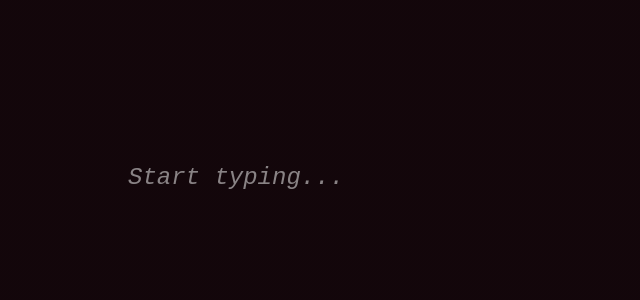
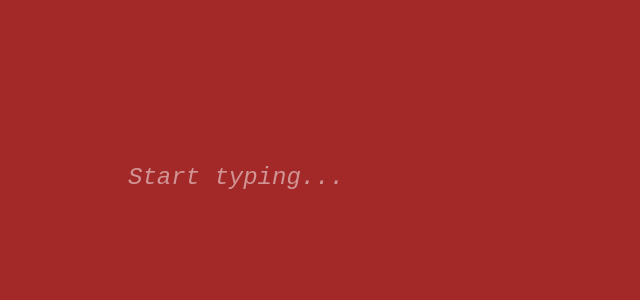
Before and after one commit to davey561/color-writer, a React (Create React App) app: page / in a window 1280 px wide. Shown: the top 300 px of the page, without its empty margins (0-640 px from the left). Built offline with nearby package versions, Linux system fonts and the light colour scheme.

Commit message:
continuous transitions

```diff
--- a/src/App.tsx
+++ b/src/App.tsx
@@ -3,34 +3,70 @@ import "./styles.css"
 
 const App: React.FC = () => {
   const [text, setText] = useState("")
-  const [background, setBackground] = useState(generateBackground(""))
+  const [currentBackground, setCurrentBackground] = useState("hsl(0, 0%, 0%)")
+  const [targetBackground, setTargetBackground] = useState(generateBackground(""))
 
-  // Generate a smooth transition-friendly background based on text
+  // Generate a new background color based on text input
   function generateBackground(inputText: string): string {
-    const colors = Array.from({ length: 20 }, (_, index) => {
-      const charCode = inputText.charCodeAt(index % inputText.length) || 100
-      const hue = (charCode * 7) % 360
-      const saturation = 50 + (charCode % 50)
-      const lightness = (charCode % 30) / 2
-      return `hsl(${hue}, ${saturation}%, ${lightness}%)`
-    })
-    return `radial-gradient(circle, ${colors.join(", ")})`
+    const hue = (inputText.length * 30) % 360 // Rotate hue based on text length
+    const saturation = 60 + (inputText.length % 40) // Adjust saturation
+    const lightness = 40 + (inputText.length % 30) // Adjust lightness
+    return `hsl(${hue}, ${saturation}%, ${lightness}%)`
   }
 
-  // Debounced update to smooth out transitions
+  // Smoothly transition from currentBackground to targetBackground
   useEffect(() => {
-    const timeout = setTimeout(() => {
-      setBackground(generateBackground(text))
-    }, 150)
-    return () => clearTimeout(timeout)
-  }, [text])
+    const interval = setInterval(() => {
+      setCurrentBackground((prevBackground) => {
+        // Parse HSL values from the current and target backgrounds
+        const prevMatch = prevBackground.match(/hsl\\((\\d+), (\\d+)%, (\\d+)%\\)/)
+        const targetMatch = targetBackground.match(/hsl\\((\\d+), (\\d+)%, (\\d+)%\\)/)
 
+        if (!prevMatch || !targetMatch) return targetBackground // Fallback if parsing fails
+
+        const [prevHue, prevSaturation, prevLightness] = prevMatch.slice(1).map(Number)
+        const [targetHue, targetSaturation, targetLightness] = targetMatch.slice(1).map(Number)
+
+        // Smoothly transition each HSL component
+        const newHue = approachValue(prevHue, targetHue, 2) // Adjust hue smoothly
+        const newSaturation = approachValue(prevSaturation, targetSaturation, 1)
+        const newLightness = approachValue(prevLightness, targetLightness, 1)
+
+        // Stop animation when close enough to the target
+        if (
+          newHue === targetHue &&
+          newSaturation === targetSaturation &&
+          newLightness === targetLightness
+        ) {
+          clearInterval(interval)
+        }
+
+        return `hsl(${newHue}, ${newSaturation}%, ${newLightness}%)`
+      })
+    }, 30) // Adjust interval for smooth transitions
+
+    return () => clearInterval(interval)
+  }, [targetBackground])
+
+  // Helper function to approach a target value smoothly
+  const approachValue = (current: number, target: number, step: number): number => {
+    if (current < target) return Math.min(current + step, target)
+    if (current > target) return Math.max(current - step, target)
+    return current
+  }
+
+  // Handle text input changes
   const handleChange = (event: React.ChangeEvent<HTMLTextAreaElement>) => {
-    setText(event.target.value)
+    const input = event.target.value
+    setText(input)
+    setTargetBackground(generateBackground(input))
   }
 
   return (
-    <div className="editor-container" style={{ background, transition: "background 2s ease" }}>
+    <div
+      className="editor-container"
+      style={{ background: currentBackground, transition: "background 0.2s linear" }}
+    >
       <textarea
         className="editor"
         value={text}
```
